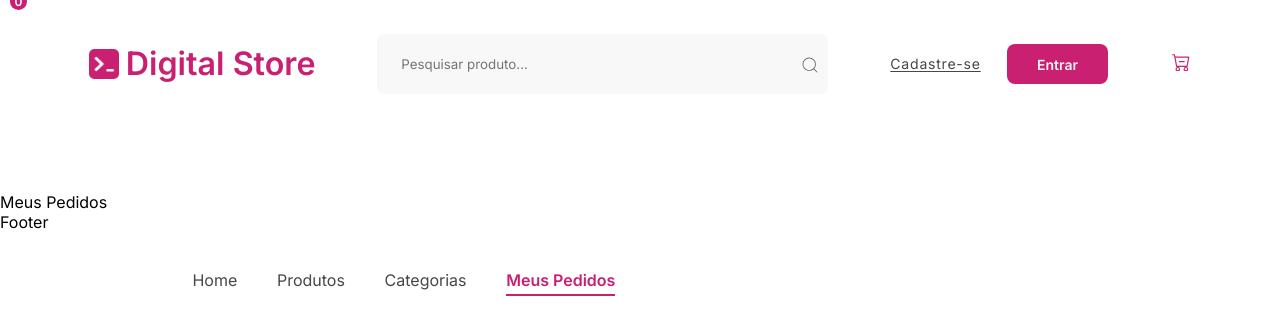
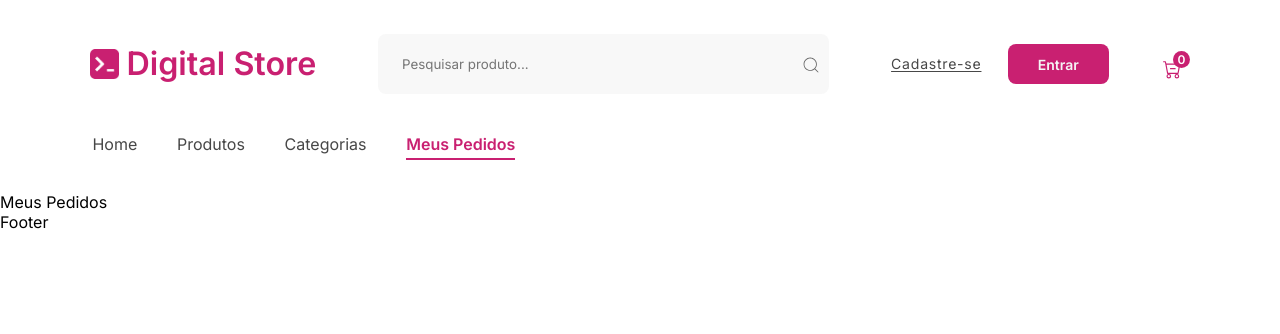
Before and after one commit to DarlanMendes/digital-store, a React (Create React App) app: page /meuspedidos in a window 1280 px wide. Shown: the top 334 px of the page. Built offline with nearby package versions, Linux system fonts and the light colour scheme.

Commit message:
adicionados modificacoes no Header NavLink Carrinho

```diff
--- a/src/components/Carrinho/styles.module.scss
+++ b/src/components/Carrinho/styles.module.scss
@@ -1,6 +1,8 @@
 .carrinho{
     font-size:18.5px;
     color:#c92071;
+    margin-left: -10px;
+    margin-top: -10px;
 
 }
 .qtdComprasAdicionadas{
@@ -11,10 +13,10 @@
     width:13px;
     background-color: #c92071;
     border-radius:100%;
-    position: absolute;
-    left:10px;
-    top:-7px;
     padding: 2px;
+    position: relative;
+    top:5px;
+
     span{
         color:white;
         font-size: 12px;
--- a/src/components/Header/index.jsx
+++ b/src/components/Header/index.jsx
@@ -9,6 +9,7 @@ import Carrinho from "../Carrinho"
 export default function Header() {
 
         return (
+
 
                 <div className={styles.centralizar}>
 
--- a/src/components/Header/styles.module.scss
+++ b/src/components/Header/styles.module.scss
@@ -1,7 +1,4 @@
 @import url('https://fonts.googleapis.com/css2?family=Inter:wght@600;602&display=swap');
-
-
-
 
 
 .inputContainer {
--- a/src/components/NavLink/styles.module.scss
+++ b/src/components/NavLink/styles.module.scss
@@ -3,13 +3,13 @@
 .navLinkContainer {
     display: flex;
     flex-direction: row;
-    margin-top: 136px;
-    margin-left:60px;
     justify-content: space-between;
     gap: 32px;
     width:423px;
     height: 28px;
     list-style-type: none;
+    padding: 0;
+    margin: 0;
 
     .navLink {
 
```
